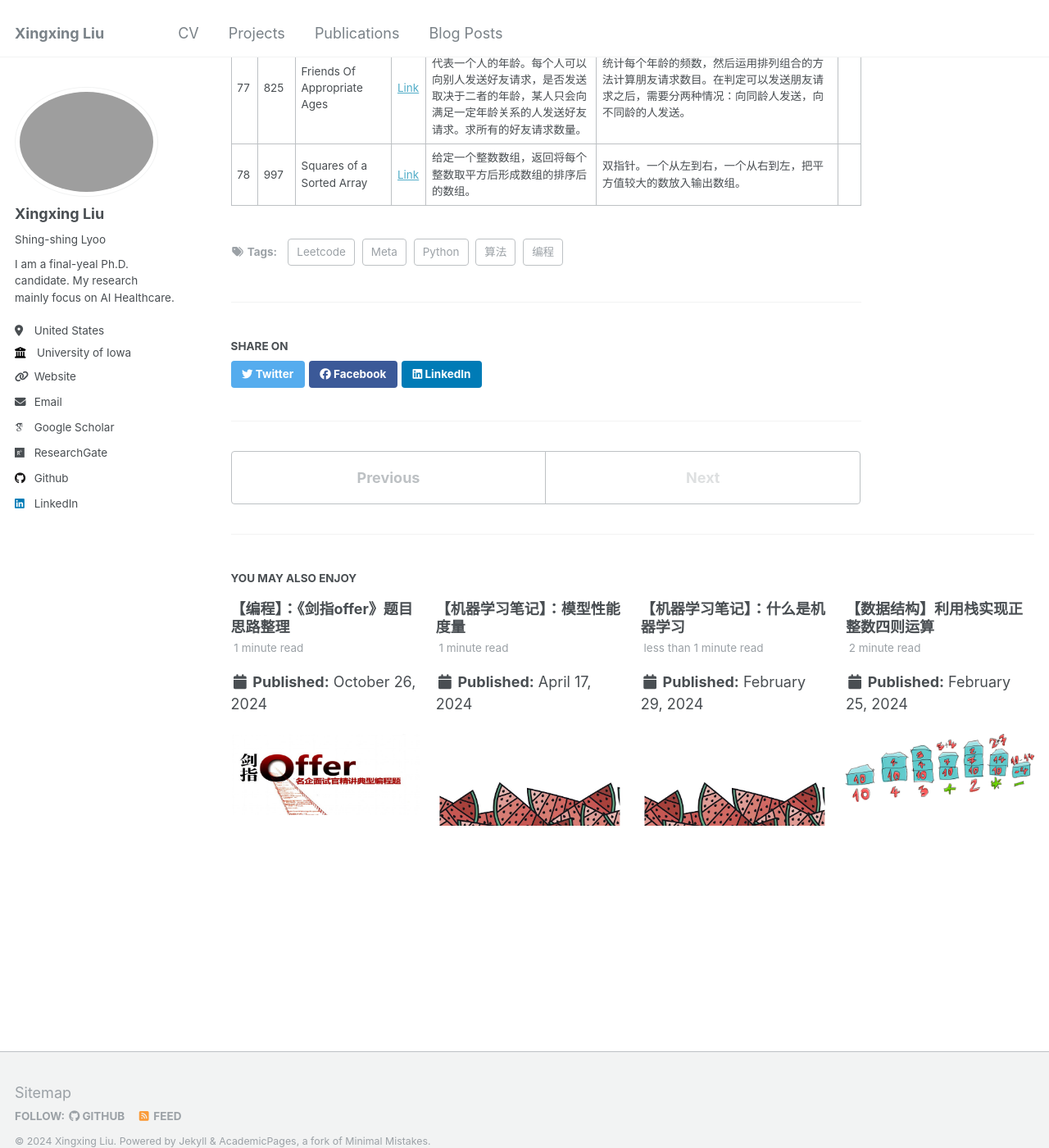
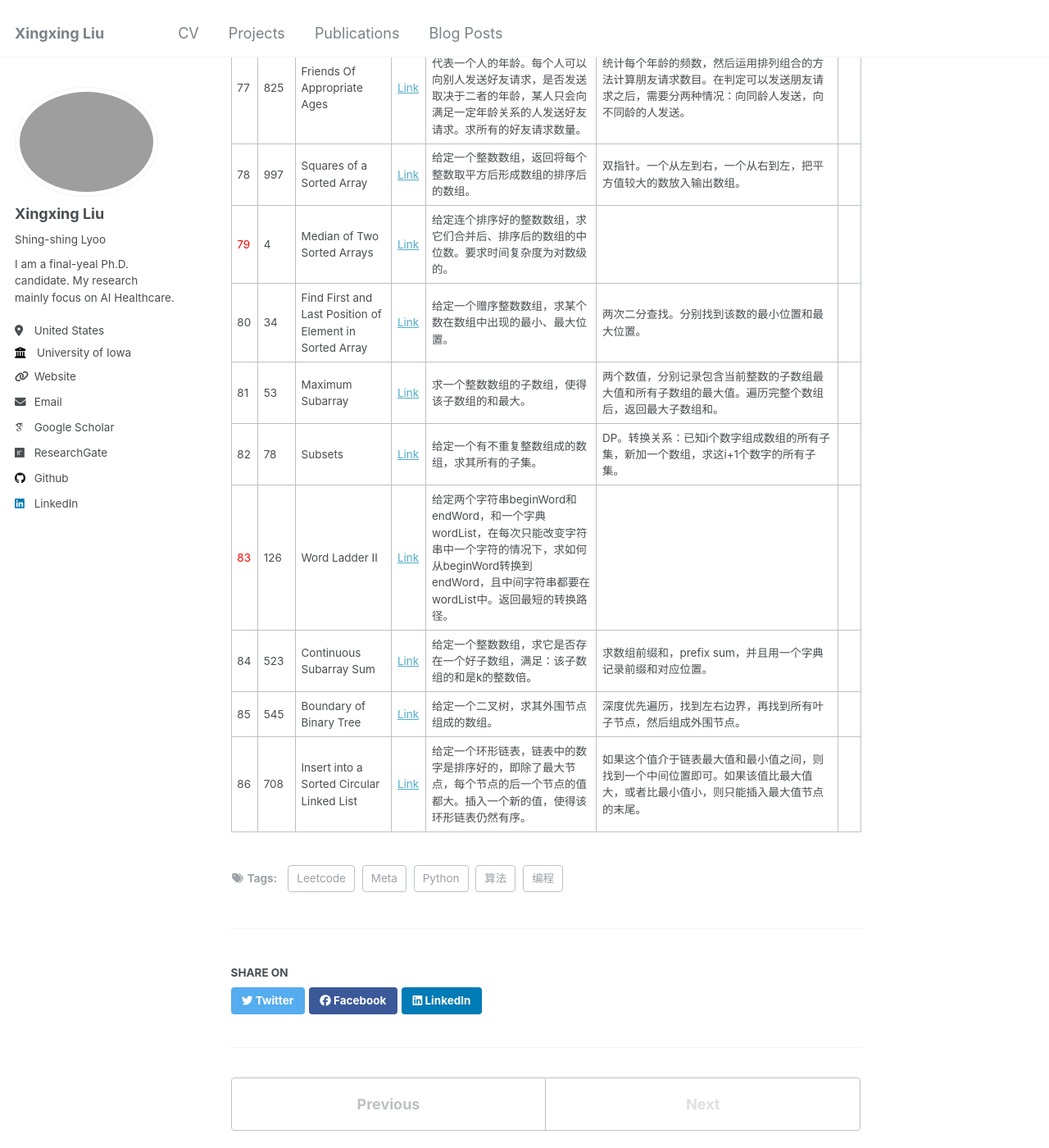
Before and after one commit to xxliu1996/xxliu1996.github.io, a Jekyll site: the page built from _posts/2024-11-10-blog-leetcode-meta.md, in a window 1280 px wide and 1400 px high, scrolled down 9595 px. Shown: the whole window at 82% size. Built offline with Jekyll 4.4.1, drawn with Linux system fonts in a browser that asks for light colours; some web fonts are replaced.

Commit message:
update blog leetcode meta top 100

```diff
--- a/_posts/2024-11-10-blog-leetcode-meta.md
+++ b/_posts/2024-11-10-blog-leetcode-meta.md
@@ -93,3 +93,11 @@ tags:
 |76|529|Minesweeper|[Link](https://leetcode.com/problems/minesweeper/description/)|扫雷游戏，根据规则去更新二维数组，直到扫到雷。|图的深度优先遍历。||
 |77|825|Friends Of Appropriate Ages|[Link](https://leetcode.com/problems/friends-of-appropriate-ages/description/)|给定一个正整数数组，每个元素代表一个人的年龄。每个人可以向别人发送好友请求，是否发送取决于二者的年龄，某人只会向满足一定年龄关系的人发送好友请求。求所有的好友请求数量。|统计每个年龄的频数，然后运用排列组合的方法计算朋友请求数目。在判定可以发送朋友请求之后，需要分两种情况：向同龄人发送，向不同龄的人发送。||
 |78|997|Squares of a Sorted Array|[Link](https://leetcode.com/problems/squares-of-a-sorted-array/description/)|给定一个整数数组，返回将每个整数取平方后形成数组的排序后的数组。|双指针。一个从左到右，一个从右到左，把平方值较大的数放入输出数组。||
+|<span style="color:red">79</span>|4|Median of Two Sorted Arrays|[Link](https://leetcode.com/problems/friends-of-appropriate-ages/description/)|给定连个排序好的整数数组，求它们合并后、排序后的数组的中位数。要求时间复杂度为对数级的。|||
+|80|34|Find First and Last Position of Element in Sorted Array|[Link](https://leetcode.com/problems/find-first-and-last-position-of-element-in-sorted-array/description/)|给定一个赠序整数数组，求某个数在数组中出现的最小、最大位置。|两次二分查找。分别找到该数的最小位置和最大位置。||
+|81|53|Maximum Subarray|[Link](https://leetcode.com/problems/maximum-subarray/description/)|求一个整数数组的子数组，使得该子数组的和最大。|两个数值，分别记录包含当前整数的子数组最大值和所有子数组的最大值。遍历完整个数组后，返回最大子数组和。||
+|82|78|Subsets|[Link](https://leetcode.com/problems/subsets/description/)|给定一个有不重复整数组成的数组，求其所有的子集。|DP。转换关系：已知i个数字组成数组的所有子集，新加一个数组，求这i+1个数字的所有子集。||
+|<span style="color:red">83</span>|126|Word Ladder II|[Link](https://leetcode.com/problems/word-ladder-ii/description/)|给定两个字符串beginWord和endWord，和一个字典wordList，在每次只能改变字符串中一个字符的情况下，求如何从beginWord转换到endWord，且中间字符串都要在wordList中。返回最短的转换路径。|||
+|84|523|Continuous Subarray Sum|[Link](https://leetcode.com/problems/continuous-subarray-sum/description/)|给定一个整数数组，求它是否存在一个好子数组，满足：该子数组的和是k的整数倍。|求数组前缀和，prefix sum，并且用一个字典记录前缀和对应位置。||
+|85|545|Boundary of Binary Tree|[Link](https://leetcode.com/problems/continuous-subarray-sum/description/)|给定一个二叉树，求其外围节点组成的数组。|深度优先遍历，找到左右边界，再找到所有叶子节点，然后组成外围节点。||
+|86|708|Insert into a Sorted Circular Linked List|[Link](https://leetcode.com/problems/insert-into-a-sorted-circular-linked-list/description/)|给定一个环形链表，链表中的数字是排序好的，即除了最大节点，每个节点的后一个节点的值都大。插入一个新的值，使得该环形链表仍然有序。|如果这个值介于链表最大值和最小值之间，则找到一个中间位置即可。如果该值比最大值大，或者比最小值小，则只能插入最大值节点的末尾。||
```
